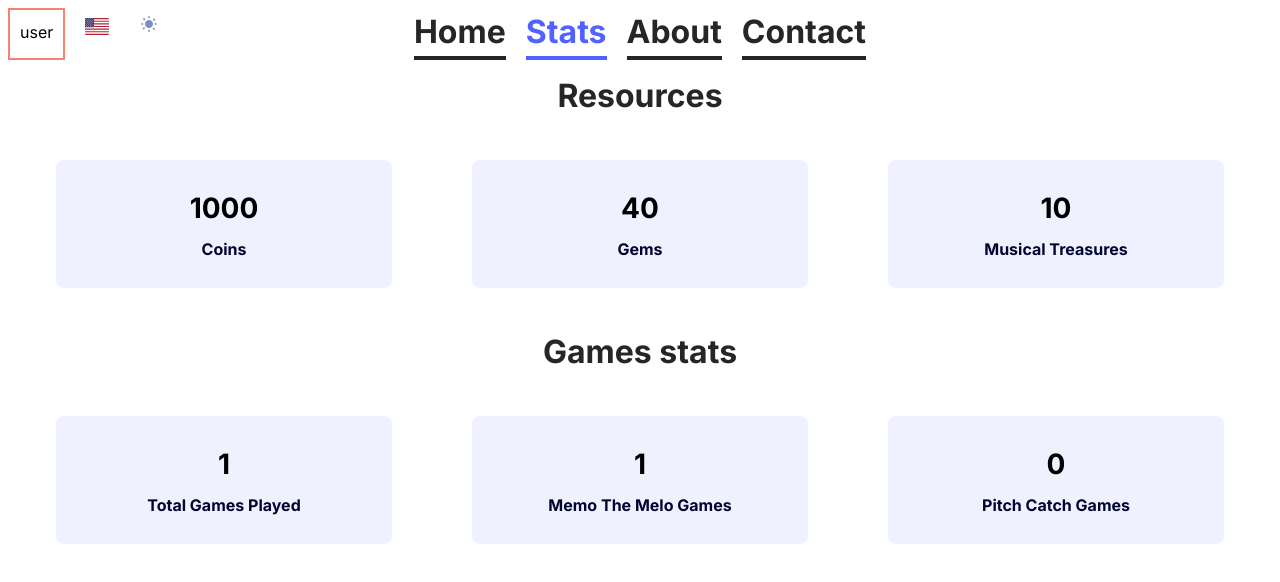
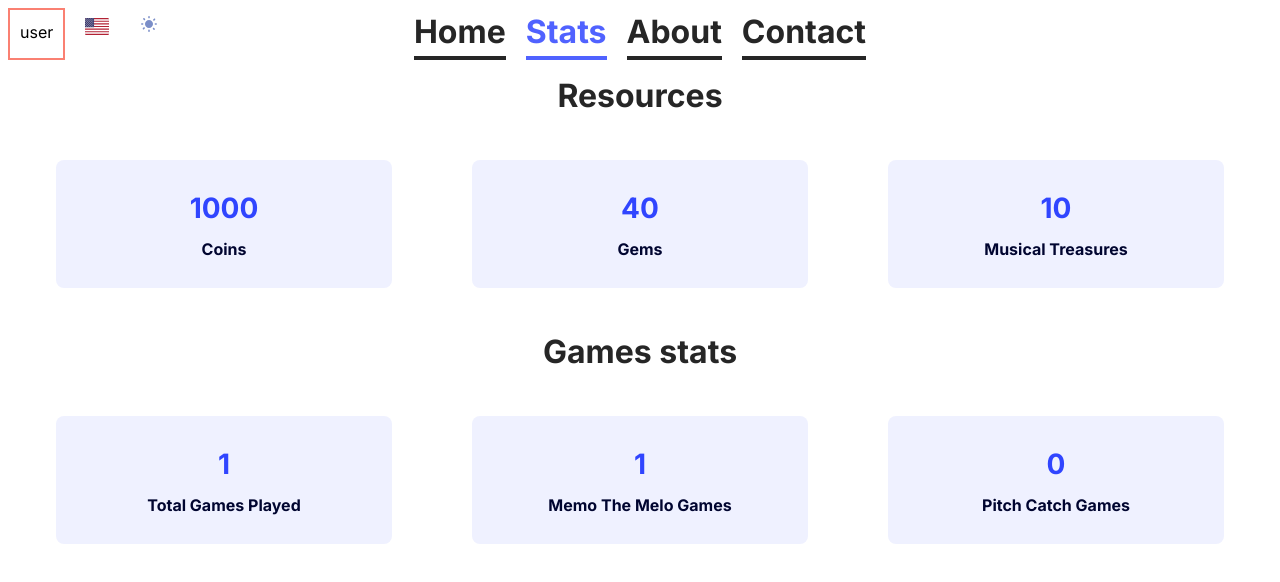
Before and after one commit to IradDoron/pitcholympics, a Next.js app: page /en/stats in a window 1280 px wide. Shown: the top 582 px of the page. Built offline with nearby package versions, Linux system fonts and the light colour scheme.

Commit message:
fixed issue with card dynamic classes

```diff
--- a/src/components/core/card/Card.tsx
+++ b/src/components/core/card/Card.tsx
@@ -10,12 +10,30 @@ const Card = ({ title, subTitle, color }: Props) => {
     return s && s[0].toUpperCase() + s.slice(1);
   }
 
+  const colorVariants = {
+    primary: {
+      bg: 'bg-light-surface-primary dark:bg-dark-surface-primary',
+      text: 'text-light-primary-main text-dark-primary-main',
+      subtext: 'text-light-surface-onPrimary dark:text-dark-surface-onPrimary',
+    },
+    secondary: {
+      bg: 'bg-light-surface-secondary dark:bg-dark-surface-secondary',
+      text: 'text-light-secondary-main text-dark-secondary-main',
+      subtext: 'text-light-surface-onSecondary dark:text-dark-surface-onSecondary',
+    },
+    tertiary: {
+      bg: 'bg-light-surface-tertiary dark:bg-dark-surface-tertiary',
+      text: 'text-light-tertiary-main text-dark-tertiary-main',
+      subtext: 'text-light-surface-onTertiary dark:text-dark-surface-onTertiary',
+    }
+  }
+
   return (
-    <div className={`m-10 p-5 w-full h-32 bg-light-surface-${color} dark:bg-dark-surface-${color} flex-col rounded-lg flex items-center justify-center gap-2`}>
-      <p className={`font-inter text-lg font-bold font text-light-${color}-main dark:text-dark-${color}-main`}>
+    <div className={`m-10 p-5 w-full h-32 ${colorVariants[color].bg} flex-col rounded-lg flex items-center justify-center gap-2`} >
+      <p className={`font-inter text-lg font-bold font ${colorVariants[color].text}`}>
         {title}
       </p >
-      <p className={`font-bold text-light-surface-on${capitalize(color)} dark:text-dark-surface-on${capitalize(color)}`}>
+      <p className={`font-bold  ${colorVariants[color].subtext} `}>
         {subTitle}
       </p>
     </div >
```
